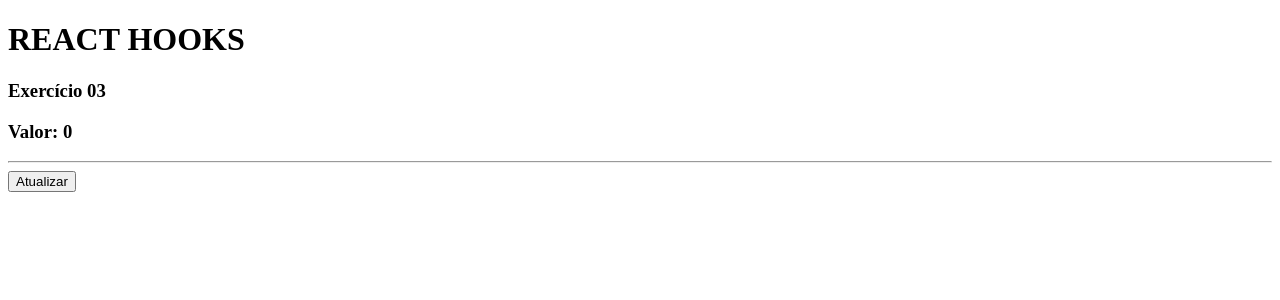
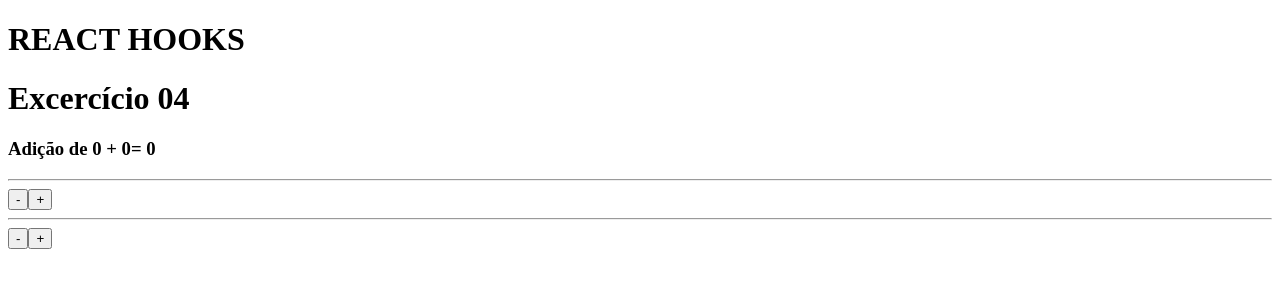
Before and after one commit to cesin10/react_next_hooks, a React (Vite) app: page / in a window 1280 px wide. Shown: the top 300 px of the page. Built offline with nearby package versions, Linux system fonts and the light colour scheme.

Commit message:
Exercício 04, atualizar valores

```diff
--- a/src/App.jsx
+++ b/src/App.jsx
@@ -1,13 +1,14 @@
 import React from "react";
-import HookState_05 from './components/UseState_05'
+import HookState_06 from './components/UseState_06'
+
 
 export default function App() {
 
     return(
         <>
         <h1>REACT HOOKS</h1>
+        <HookState_06 />
 
-        <HookState_05 atualiza />
 
         </>
     )
--- /dev/null
+++ b/src/components/UseState6a.jsx
@@ -0,0 +1,12 @@
+import React from "react";
+
+export default ({funcaoDec, funcaoInc}) =>{
+        return(
+
+            <>
+            <button onClick={funcaoDec}>-</button>
+            <button onClick={funcaoInc}>+</button>
+            </>
+        )
+
+}
--- a/src/components/UseState_04.css
+++ /dev/null
@@ -1,5 +0,0 @@
-.layout{
-    display: flex;
-    flex-direction: row;
-    justify-content: space-between;
-}
--- a/src/components/UseState_05.jsx
+++ /dev/null
@@ -1,19 +0,0 @@
-import React from "react";
-import { useState } from "react";
-import UseState_05a from "./UseState_05a";
-
-export default () => {
-    const [valor, setValor] = useState(0);
-
-    function AtualizarValor(){
-        setValor(1000);
-    }
-    return(
-        <>
-        <h3>Exercício 03</h3>
-        <h3>Valor: <strong>{valor}</strong></h3>
-        <hr />
-        <UseState_05a funcao={AtualizarValor} />
-        </>
-    )
-}
--- a/src/components/UseState_05a.jsx
+++ /dev/null
@@ -1,10 +0,0 @@
-import React from "react";
-
-
-export default ({funcao}) => {
-    return(
-        <>
-        <button onClick={funcao}>Atualizar</button>
-        </>
-    )
-}
--- /dev/null
+++ b/src/components/UseState_06.jsx
@@ -0,0 +1,28 @@
+import React from "react";
+import { useState } from "react";
+import UseState6a from "./UseState6a";
+
+export default () => {
+
+const [valor1, setValor1] = useState(0);
+const [valor2, setValor2] = useState(0);
+
+function decValor1(){ setValor1(vlr1 => vlr1 -5) }
+function incValor1(){ setValor1(vlr1 => vlr1 +5) }
+
+function decValor2(){ setValor2(vlr2 => vlr2 -5) }
+function incValor2(){ setValor2(vlr2 => vlr2 +5) }
+
+
+    return(
+        <>
+         <h1>Excercício 04</h1>
+         <h3>Adição de {valor1} + {valor2}= <strong> {valor1 + valor2} </strong></h3>
+         <hr />
+         <UseState6a funcaoDec={decValor1} funcaoInc={incValor1} />
+         <hr />
+         <UseState6a funcaoDec={decValor2} funcaoInc={incValor2} />
+
+        </>
+    )
+}
```
Also changed, not shown: src/components/UseState_01.jsx (deleted, +0 -22 lines), src/components/UseState_02.jsx (deleted, +0 -41 lines), src/components/UseState_03.jsx (deleted, +0 -40 lines), src/components/UseState_04.jsx (deleted, +0 -17 lines), src/components/UseState_04a.jsx (deleted, +0 -27 lines).
